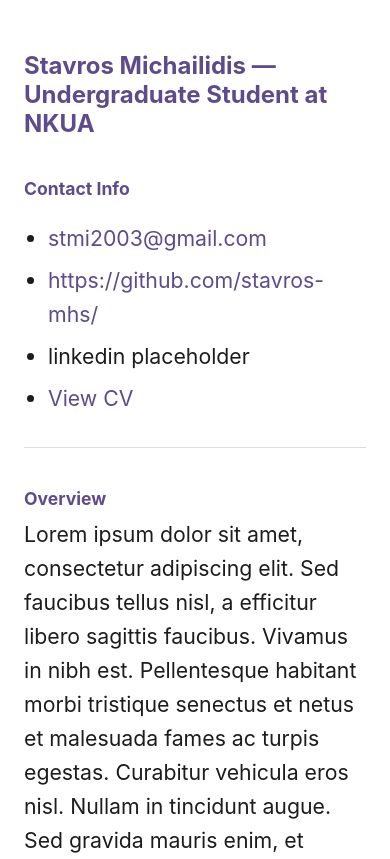
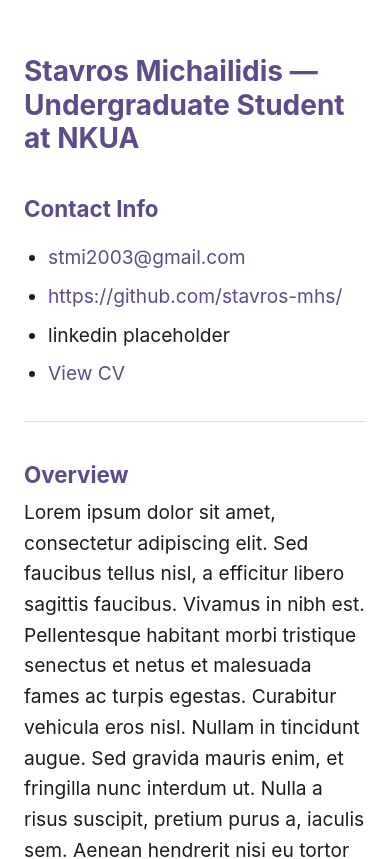
Before and after one commit to stavros-mhs/stavros-mhs.github.io, a plain HTML site: page index.html in a window 390 px wide. Shown: the top 859 px of the page. Drawn offline with Linux system fonts and the light colour scheme.

Commit message:
adjusted font size for media

```diff
--- a/style.css
+++ b/style.css
@@ -62,6 +62,7 @@ ul li {
 @media (max-width: 600px) {
     body {
         padding: 1rem;
+        font-size: 1.2rem;
     }
 
     main {
@@ -69,11 +70,11 @@ ul li {
     }
 
     h1 {
-        font-size: 1.5rem;
+        font-size: 1.75rem;
     }
 
     h2 {
-        font-size: 1.1rem;
+        font-size: 1.4rem;
     }
 }
 
```
